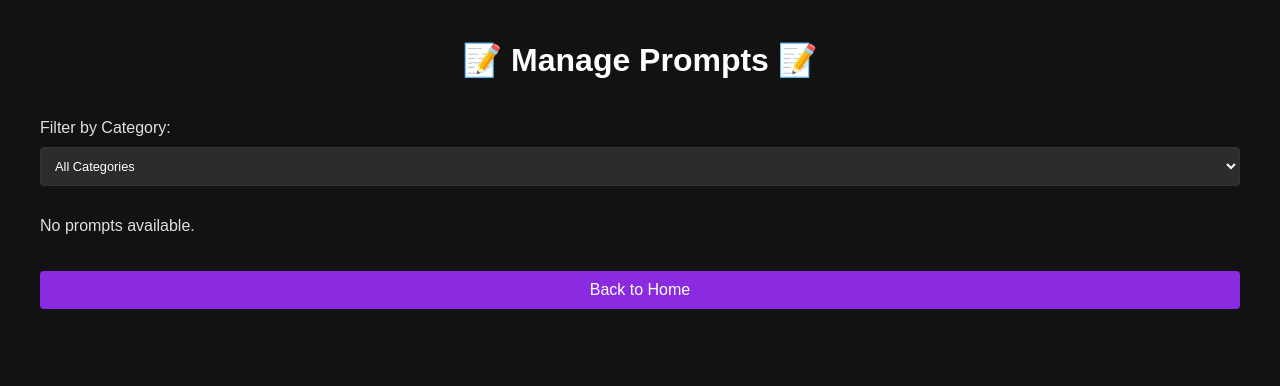
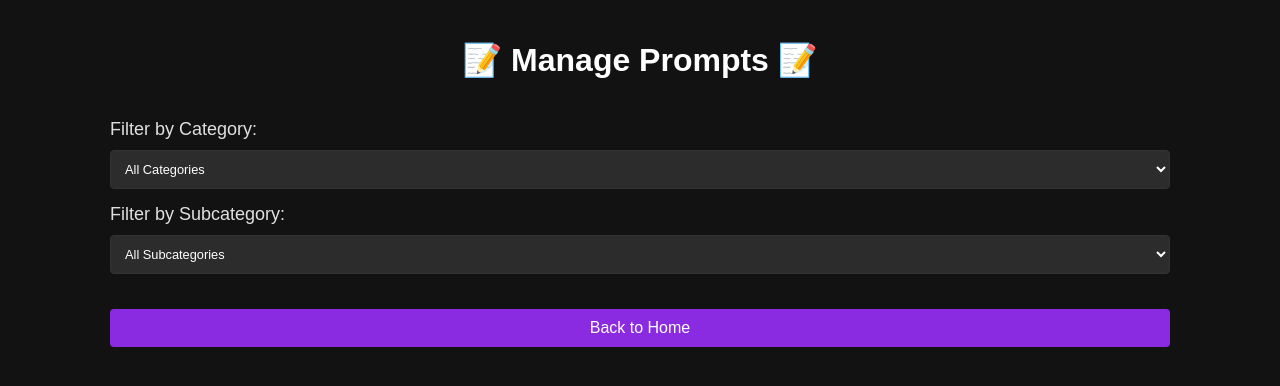
Before and after one commit to Wyzard-AI/les_socialites, a Flask app: template flask_app/templates/manage_prompts.html in a window 1280 px wide. Shown: the top 386 px of the page. Run offline with Flask 3, Linux system fonts and the light colour scheme; the template is opened without the code that fills it, so the values that code supplies are empty; parts of the project's set-up code (start-up, migrations or seed data) failed here and were passed over.

Commit message:
manage prompt fixes for internal admin users

```diff
--- a/flask_app/app.py
+++ b/flask_app/app.py
@@ -32,12 +32,14 @@ def fetch_prompts_from_bigquery(project_id, dataset_id, table_id, category=None,
 
     query_params = []
     if category:
-        query += " AND category = @category"
+        query += " WHERE category = @category"
         query_params.append(bigquery.ScalarQueryParameter("category", "STRING", category))
 
     if subcategory:
         query += " AND subcategory = @subcategory"
         query_params.append(bigquery.ScalarQueryParameter("subcategory", "STRING", subcategory))
+
+    query += "ORDER BY category, subcategory"
 
     if query_params:
         query_config = bigquery.QueryJobConfig(query_parameters=query_params)
@@ -270,6 +272,7 @@ def prompt_menu():
 @app.route('/manage-prompts')
 def manage_prompts():
     selected_category = request.args.get('category')
+    selected_subcategory = request.args.get('subcategory')
 
     # Fetch categories for the dropdown
     query = f"""
@@ -280,13 +283,33 @@ def manage_prompts():
     query_job = bigquery_client.query(query)
     categories = [row.category for row in query_job.result()]
 
-    # Fetch prompts, optionally filtering by the selected category
+    # Fetch subcategories for the dropdown based on the selected category
     if selected_category:
-        prompts = fetch_prompts_from_bigquery(project_id, dataset_id, table_id, category=selected_category)
+        subcategory_query = f"""
+            SELECT DISTINCT subcategory
+            FROM `{project_id}.{dataset_id}.{table_id}`
+            WHERE category = @category
+            ORDER BY subcategory
+        """
+        subcategory_job = bigquery_client.query(subcategory_query, job_config=bigquery.QueryJobConfig(
+            query_parameters=[bigquery.ScalarQueryParameter("category", "STRING", selected_category)]
+        ))
+        subcategories = [row.subcategory for row in subcategory_job.result()]
     else:
-        prompts = fetch_prompts_from_bigquery(project_id, dataset_id, table_id)
+        subcategories = []
 
-    return render_template('manage_prompts.html', prompts=prompts, categories=categories, selected_category=selected_category)
+    # Fetch prompts, optionally filtering by the selected category and subcategory
+    prompts = fetch_prompts_from_bigquery(project_id, dataset_id, table_id, category=selected_category, subcategory=selected_subcategory)
+
+    # Organize prompts by subcategory
+    prompts_by_subcategory = {}
+    for prompt in prompts:
+        if prompt['subcategory'] not in prompts_by_subcategory:
+            prompts_by_subcategory[prompt['subcategory']] = []
+        prompts_by_subcategory[prompt['subcategory']].append(prompt)
+
+    return render_template('manage_prompts.html', prompts_by_subcategory=prompts_by_subcategory, categories=categories, subcategories=subcategories, selected_category=selected_category, selected_subcategory=selected_subcategory)
+
 
 @app.route('/submit-prompt', methods=['POST'])
 def submit_prompt():
--- a/flask_app/templates/manage_prompts.html
+++ b/flask_app/templates/manage_prompts.html
@@ -20,27 +20,39 @@
         }
 
         .container {
-            max-width: 1200px;
+            max-width: 1100px;
             margin: 0 auto;
+            padding: 0 20px;
+            box-sizing: border-box;
+        }
+
+        .subcategory {
+            font-size: 18px;
+            color: #ffffff;
+            margin-bottom: 10px;
+            padding-top: 20px;
+            padding-bottom: 10px;
+            border-bottom: 1px solid #8a2be2;
+        }
+
+        .prompts-container {
+            display: flex;
+            flex-wrap: wrap;
+            gap: 10px;
+            margin-bottom: 30px;
+            align-items: center;
         }
 
         .card {
             background-color: #1e1e1e;
             border: none;
             color: #e0e0e0;
-            margin-bottom: 20px;
             border-radius: 8px;
             box-shadow: 0 0 10px rgba(0, 0, 0, 0.5);
             padding: 25px;
             text-align: center;
-            width: 30%;
+            width: calc(20% - 10px); /* Adjust based on the desired number of cards per row */
             box-sizing: border-box;
-            margin-right: 10px;
-        }
-
-        .card-title {
-            font-size: 18px;
-            margin-bottom: 20px;
         }
 
         .form-control {
@@ -53,10 +65,11 @@
             border-radius: 4px;
             box-sizing: border-box;
             font-size: 12.8px; /* 20% smaller input text size */
+            font-family: Arial, sans-serif; /* Set the font-family for input text */
         }
 
         .form-label {
-            font-size: 16px;
+            font-size: 18px; /* Increase font size for the label above "Edit Prompt" */
             margin-bottom: 10px;
             display: block;
         }
@@ -83,28 +96,6 @@
             background-color: #32cd32; /* Green complementary color */
         }
 
-        .btn-warning {
-            background-color: #FFC107;
-        }
-
-        .btn-danger {
-            background-color: #f44336;
-        }
-
-        .btn-info {
-            background-color: #17a2b8;
-        }
-
-        .btn:hover {
-            opacity: 0.8;
-        }
-
-        .d-flex {
-            display: flex;
-            flex-wrap: wrap;
-            justify-content: space-between;
-        }
-
         .btn-secondary {
             background-color: #8a2be2;
             width: 100%;
@@ -123,6 +114,27 @@
             background-color: #6a1db7;
         }
 
+        .btn:hover {
+            opacity: 0.8;
+        }
+
+        @media (max-width: 992px) {
+            .card {
+                width: calc(33.33% - 10px); /* Three cards per row on medium screens */
+            }
+        }
+
+        @media (max-width: 768px) {
+            .card {
+                width: calc(50% - 10px); /* Two cards per row on smaller screens */
+            }
+        }
+
+        @media (max-width: 480px) {
+            .card {
+                width: calc(100% - 10px); /* One card per row on extra small screens */
+            }
+        }
     </style>
 </head>
 <body>
@@ -141,12 +153,24 @@
                         </option>
                     {% endfor %}
                 </select>
+
+                <!-- Dropdown for Selecting Subcategory -->
+                <label for="subcategory" class="form-label mt-3">Filter by Subcategory:</label>
+                <select class="form-control d-inline-block w-auto" id="subcategory" name="subcategory" onchange="this.form.submit()">
+                    <option value="">All Subcategories</option>
+                    {% for subcategory in subcategories %}
+                        <option value="{{ subcategory }}" {% if selected_subcategory == subcategory %}selected{% endif %}>
+                            {{ subcategory }}
+                        </option>
+                    {% endfor %}
+                </select>
             </form>
         </div>
 
-        <!-- Display Prompts -->
-        <div class="d-flex flex-wrap justify-content-center">
-            {% if prompts %}
+        <!-- Display Prompts Organized by Subcategory -->
+        {% for subcategory, prompts in prompts_by_subcategory.items() %}
+            <div class="subcategory">{{ subcategory }}</div>
+            <div class="prompts-container">
                 {% for prompt in prompts %}
                     <div class="card">
                         <h5 class="card-title">{{ prompt.button_name if prompt.button_name else prompt.prompt }}</h5>
@@ -175,10 +199,8 @@
                         </div>
                     </div>
                 {% endfor %}
-            {% else %}
-                <p class="text-center">No prompts available.</p>
-            {% endif %}
-        </div>
+            </div>
+        {% endfor %}
 
         <div class="text-center mt-4">
             <a href="/" class="btn-secondary">Back to Home</a>
```
Also changed, not shown: flask_app/templates/index.html (+18 -18 lines), flask_app/templates/prompt_menu.html (+7 -5 lines).
